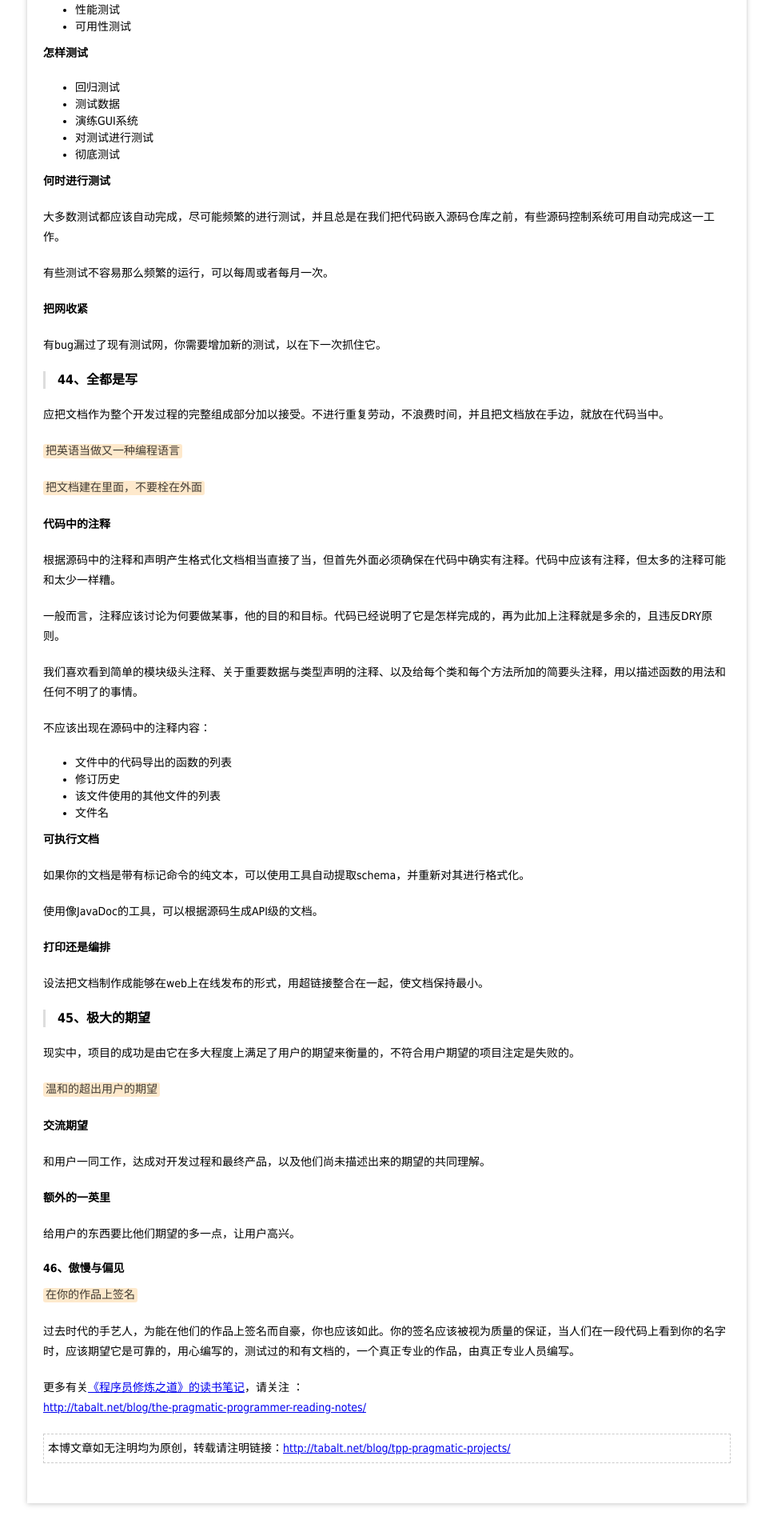
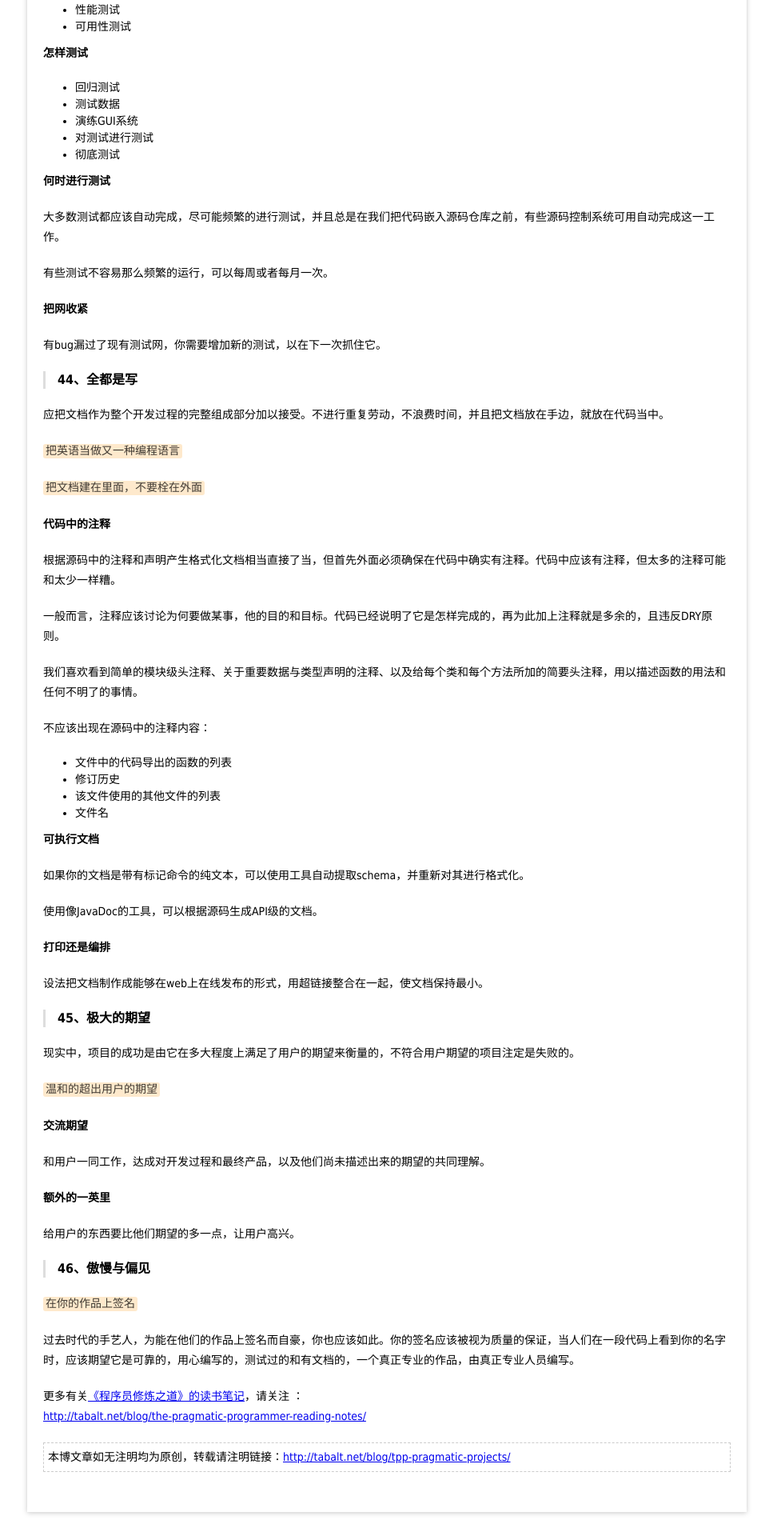
Before and after one commit to tabalt/tabalt.github.io, a Jekyll site: the page built from _posts/the-pragmatic-programmer/2014-12-02-tpp-pragmatic-projects.md, in a window 1280 px wide. Shown: the part 2861-4771 px from the top of the page at 80% size, without its empty margins (156-1123 px from the left). Built offline with Jekyll 4.4.1, drawn with Linux system fonts in a browser that asks for light colours; Markdown is read by kramdown in place of the engine named in the settings; comment, search, counter and statistics services are not loaded.

Commit message:
update blog

```diff
--- a/_posts/the-pragmatic-programmer/2014-12-02-tpp-pragmatic-projects.md
+++ b/_posts/the-pragmatic-programmer/2014-12-02-tpp-pragmatic-projects.md
@@ -207,7 +207,7 @@ bug被发现的越早，进行修补的成本越低。好的项目拥有的测
 给用户的东西要比他们期望的多一点，让用户高兴。
 
 
-#### 46、傲慢与偏见
+### 46、傲慢与偏见
 
 
 `在你的作品上签名`
```
